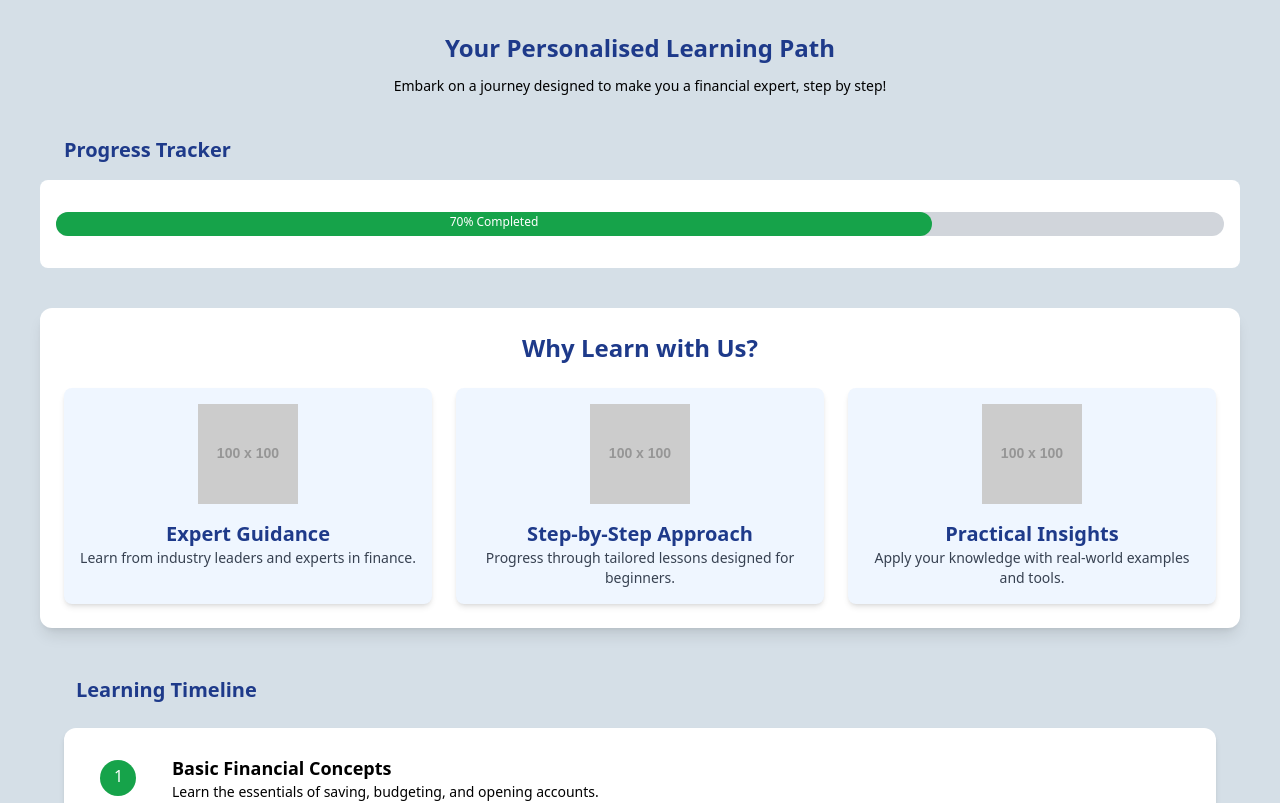
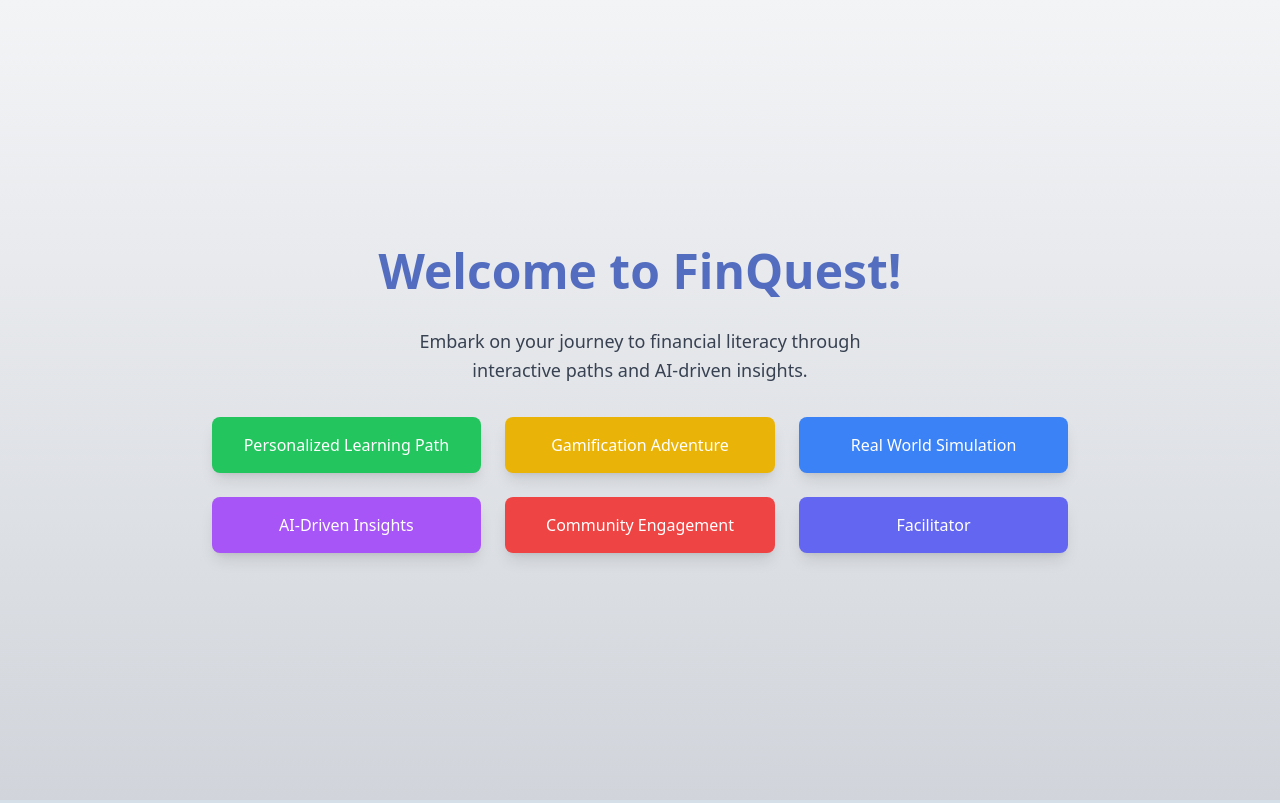
Before and after one commit to Clusters-Config/Fin-Quest, a React (Vite) app in the folder frontend/: page / in a window 1280 px wide. Shown: the top 803 px of the page. Built offline with nearby package versions, Linux system fonts and the light colour scheme.

Commit message:
commited app

```diff
--- a/frontend/src/App.jsx
+++ b/frontend/src/App.jsx
@@ -1,26 +1,26 @@
 import React from 'react'
 import './App.css'
-import Learning_paths from "./pages/Learning_paths"
-import Ai_Driven from './pages/Ai-Driven'
-import Communitys from './pages/Communitys'
-import Facilitators from './pages/Facilitators'
-import Game from './pages/Game'
+// import Learning_paths from "./pages/Learning_paths"
+// import Ai_Driven from './pages/Ai-Driven'
+// import Communitys from './pages/Communitys'
+// import Facilitators from './pages/Facilitators'
+// import Game from './pages/Game'
 import Homepage from './pages/Homepage'
-import Login from './pages/Login-signup'
-import Simulations from './pages/Simulations'
+// import Login from './pages/Login-signup'
+// import Simulations from './pages/Simulations'
 
 const App = () => {
   return (
     <>
     <div>
-      <Learning_paths/>
+      {/* <Learning_paths/>
       <Ai_Driven/>
       <Communitys/>
       <Facilitators/>
-      <Game/>
+      <Game/> */}
       <Homepage/>
-      <Login/>
-      <Simulations/>
+      {/* <Login/>
+      <Simulations/> */}
     </div>
     </>
   )
--- a/frontend/src/pages/Homepage.jsx
+++ b/frontend/src/pages/Homepage.jsx
@@ -1,9 +1,56 @@
 function Homepage() {
     return (
-        <div>
-            <h1>Homepage</h1>
+        <div className="bg-gradient-to-b from-gray-100 to-gray-300 min-h-screen flex flex-col justify-center items-center">
+          <div className="text-center space-y-8">
+            <h1 className="text-5xl font-extrabold text-blue-800 animate-pulse">
+              Welcome to FinQuest!
+            </h1>
+            <p className="text-lg text-gray-700 leading-relaxed max-w-lg mx-auto">
+              Embark on your journey to financial literacy through interactive paths
+              and AI-driven insights.
+            </p>
+
+            <div className="grid grid-cols-1 md:grid-cols-3 gap-6">
+              <a
+                href="personalized-path.html"
+                className="card-hover block bg-green-500 text-white py-4 px-8 rounded-lg shadow-lg hover:bg-green-600 transform hover:scale-105 transition-all duration-300 text-center"
+              >
+                Personalized Learning Path
+              </a>
+              <a
+                href="gamification.html"
+                className="card-hover block bg-yellow-500 text-white py-4 px-8 rounded-lg shadow-lg hover:bg-yellow-600 transform hover:scale-105 transition-all duration-300 text-center"
+              >
+                Gamification Adventure
+              </a>
+              <a
+                href="simulation.html"
+                className="card-hover block bg-blue-500 text-white py-4 px-8 rounded-lg shadow-lg hover:bg-blue-600 transform hover:scale-105 transition-all duration-300 text-center"
+              >
+                Real World Simulation
+              </a>
+              <a
+                href="ai-insights.html"
+                className="card-hover block bg-purple-500 text-white py-4 px-8 rounded-lg shadow-lg hover:bg-purple-600 transform hover:scale-105 transition-all duration-300 text-center"
+              >
+                AI-Driven Insights
+              </a>
+              <a
+                href="social-engagement.html"
+                className="card-hover block bg-red-500 text-white py-4 px-8 rounded-lg shadow-lg hover:bg-red-600 transform hover:scale-105 transition-all duration-300 text-center"
+              >
+                Community Engagement
+              </a>
+              <a
+                href="facilitator.html"
+                className="card-hover block bg-indigo-500 text-white py-4 px-8 rounded-lg shadow-lg hover:bg-indigo-600 transform hover:scale-105 transition-all duration-300 text-center"
+              >
+                Facilitator
+              </a>
+            </div>
+          </div>
         </div>
-    );
+      );
 }
 
 export default Homepage;
```
